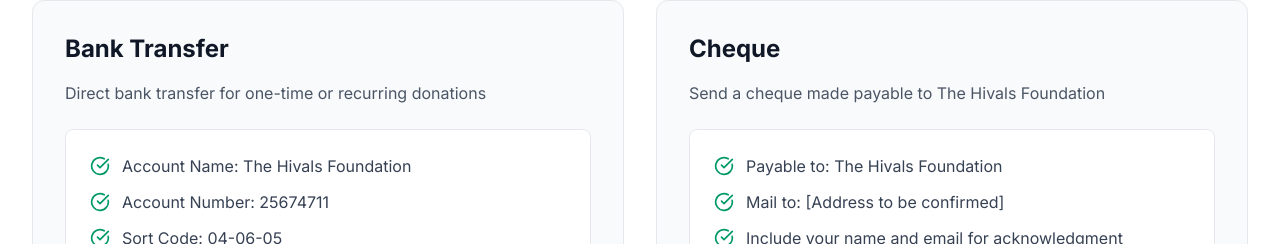
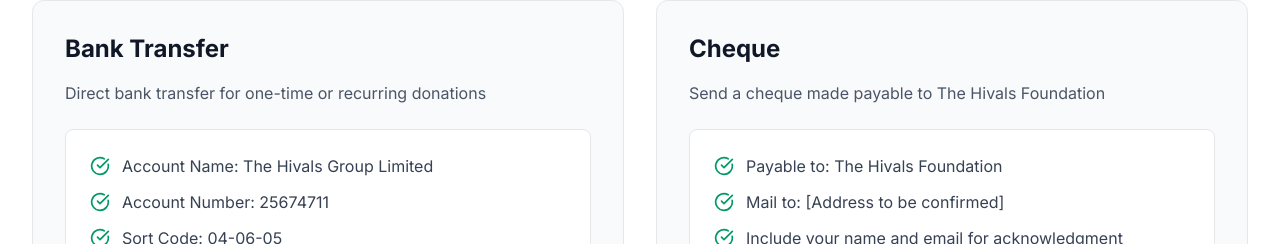
Before and after one commit to kevinmisigaro/hivals, a Next.js app: page /donate in a window 1280 px wide. Shown: the part 2013-2257 px from the top of the page. Built offline with nearby package versions, Linux system fonts and the light colour scheme.

Commit message:
updated name of account

```diff
--- a/app/donate/page.tsx
+++ b/app/donate/page.tsx
@@ -36,7 +36,7 @@ const donationMethods = [
     title: 'Bank Transfer',
     description: 'Direct bank transfer for one-time or recurring donations',
     details: [
-      'Account Name: The Hivals Foundation',
+      'Account Name: The Hivals Group Limited',
       'Account Number: 25674711',
       'Sort Code: 04-06-05',
       'IBAN: GB58 CLRB 0406 0525 6747 11',
```
